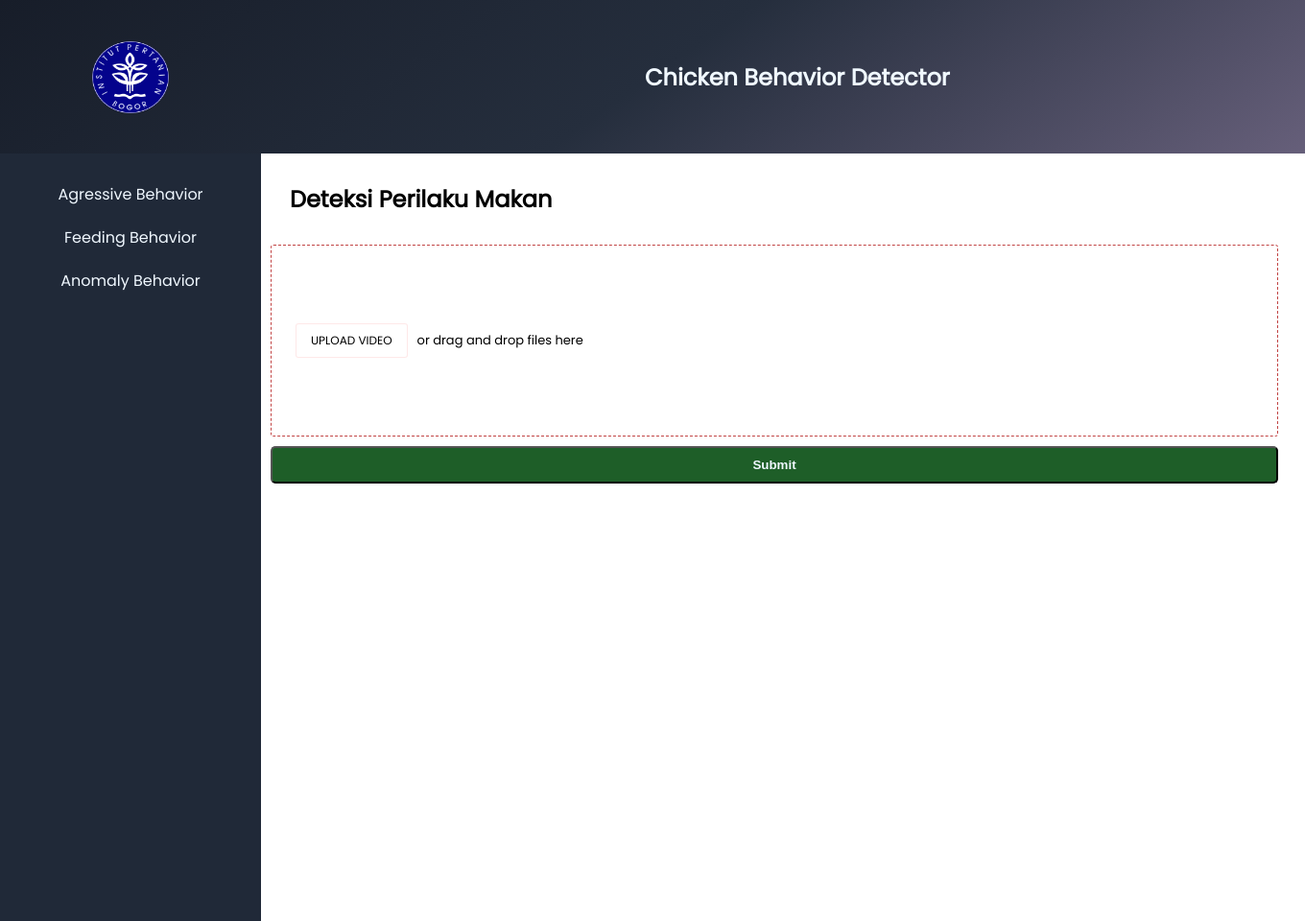
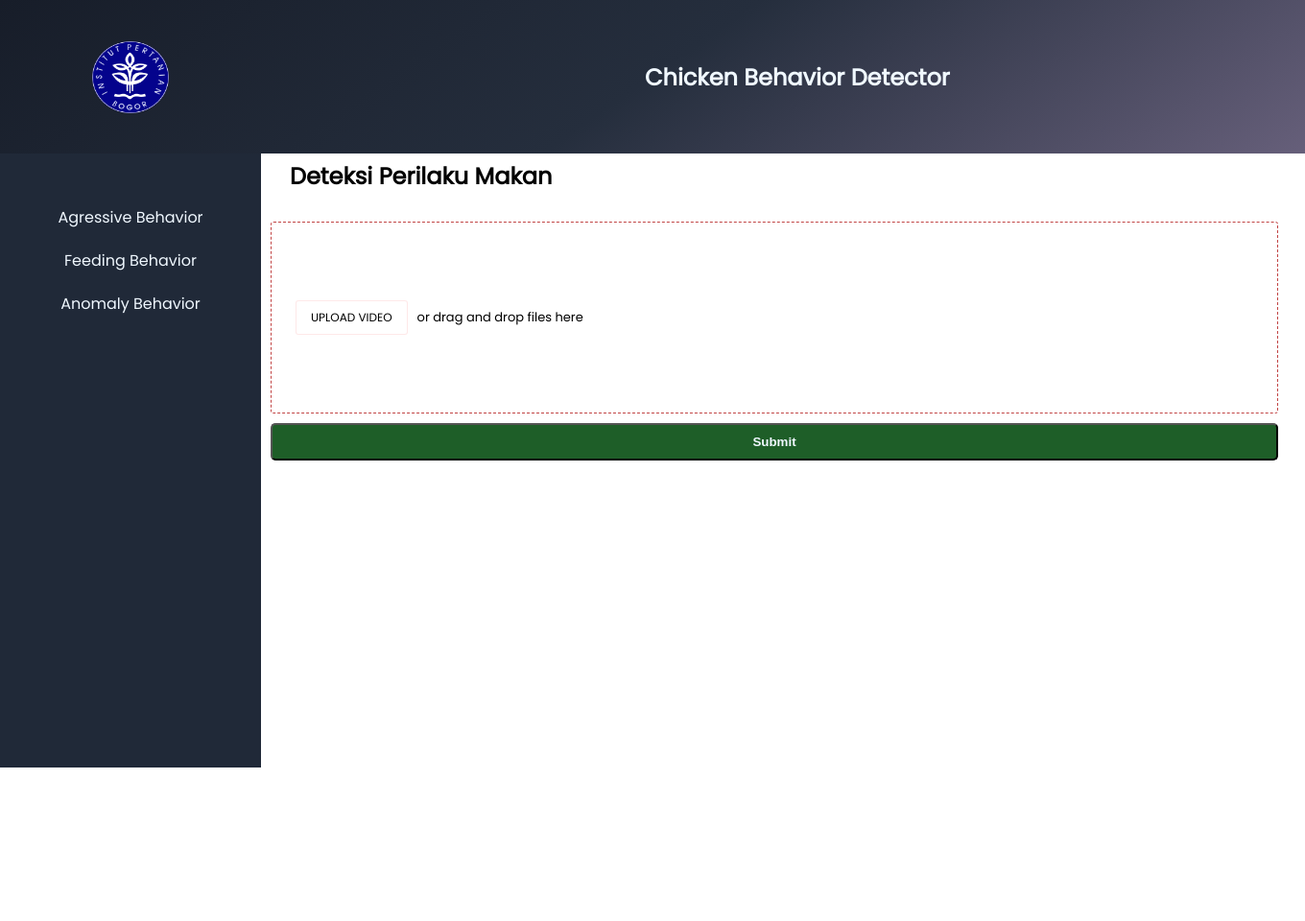
Before and after one commit to EzraFathurrahman/chicken-behavior, a Flask app: page /feed in a window 1360 px wide. Shown: the whole page at 96% size. After the commit the page ends 800 px from the top, so only its background shows below. Run offline with Flask 2, Linux system fonts and the light colour scheme.

Commit message:
overflow problem fixed

```diff
--- a/static/style.css
+++ b/static/style.css
@@ -1,32 +1,34 @@
 @import url('https://fonts.googleapis.com/css2?family=Poppins&display=swap');
 
-*{
-    margin:0;
-    padding:0;
+* {
+    margin: 0;
+    padding: 0;
     box-sizing: border-box;
 }
-body{
-    font-family: poppins,sans-serif;
-    overflow: hidden;
+body {
+  font-family: poppins, sans-serif;
 }
-a{
+a {
     text-decoration: none;
     list-style-type: none;
     color: aliceblue;
 }
 /* NAV */
-.container{
+.container {
     width: 100%;
     height: 20vh;
     display: flex;
     align-items: center;
-    gap:400px;
-    background-image: linear-gradient(145deg, #171d29,#252e3d,#665f7a);
+    gap: 400px;
+    background-image: linear-gradient(145deg, #171d29, #252e3d, #665f7a);
     color: aliceblue;
+    position: fixed;
+    top: 0;
+    z-index: 99999999;
 }
-.logo{
+.logo {
     display: flex;
-    width:200px;
+    width: 200px;
     justify-content: center;
 }
 .nav {
@@ -34,86 +36,86 @@
     justify-content: center;
     text-align: center;
 }
-.logo img{
-    width:80px;
-    height:75px;
+.logo img {
+    width: 80px;
+    height: 75px;
 }
 .logo-container {
-    display : flex;
+    display: flex;
     width: 20%;
     justify-content: center;
 }
 
 /* Content */
-.content{
+.content {
     display: flex;
-    height : 100%;
+    height: 100vh;
 }
 
 /* Menu */
-.menu{
+.menu {
     display: flex;
-    height: 100vh;
+    height: 100%;
     width: 20%;
     justify-content: center;
     text-align: center;
-    padding-top: 20px;
+    padding-top: 15%;
     background-color: #202938;
+    position: fixed;
 }
-.menu li{
+.menu li {
   list-style-type: none;
   padding: 10px;
   border-radius: 5px;
-    color:aliceblue
+  color: aliceblue;
 }
-.menu li:hover{
-    background-color:#665f7a ;
+.menu li:hover {
+  background-color: #665f7a;
   cursor: pointer;
   font-weight: bold;
   transition: background-color 0.5s ease-in-out;
 }
 
 /* MAIN CONTENT */
-.main{
-    display : block;
+.main {
+  display: block;
   margin: auto;
-    padding-top: 10%;
-    width : 100vh;
-    height : 100vh;
-    justify-content: center;
+  padding-top: 20%;
+  padding-left: 20%;
+  height: 100vh;
   text-align: center;
 }
-.main h3{
+.main h3 {
   padding: 10px;
 }
-.main p{
+.main p {
   padding: 10px;
 }
-.btn{
+.btn {
   margin: 10px;
   padding: 10px;
-    border-radius:5px;
+  border-radius: 5px;
   display: inline;
   background-color: #202938;
   color: aliceblue;
   font-weight: 600;
 }
-.btn:hover{
+.btn:hover {
   background-color: #665f7a;
   cursor: pointer;
   transition: background-color 0.3s ease-in-out;
 }
-.btn-submit{
-    width:1050px;
+.btn-submit {
+  width: 1050px;
   margin: 10px;
   padding: 10px;
-    border-radius:5px;
+  border-radius: 5px;
   display: inline;
   background-color: #1e5e28;
   color: aliceblue;
   font-weight: 600;
 }
-.btn-submit:hover{
+.btn-submit:hover {
   background-color: #665f7a;
   cursor: pointer;
   transition: background-color 0.3s ease-in-out;
@@ -121,13 +123,13 @@
 .main-behaviour {
   display: flex;
   flex-direction: column;
-    width : 100%;
-    height : 100vh;
-    padding-left : 20%;
-    overflow: auto;
+  width: 100%;
+  height: 100vh;
+  padding-top : 10%;
+  padding-left: 20%;
 }
-.main-behavior h2{
-    margin:30px;
+.main-behaviour h2 {
+  margin: 30px;
 }
 
 /*FILE UPLOAD*/
--- a/templates/aggressive.html
+++ b/templates/aggressive.html
@@ -26,7 +26,7 @@
                 <li><a href="{{url_for('anomaly')}}">Anomaly Behavior</a> </li>
             </ul>
         </div>
-        <div class="main-behavior">
+        <div class="main-behaviour">
             <h2>Deteksi Perilaku Agresif</h2>
             <form method="post" action="test.py" enctype="multipart/form-data">
                 <div class="file-drop-area">
--- a/templates/anomaly.html
+++ b/templates/anomaly.html
@@ -26,7 +26,7 @@
                 <li><a href="{{url_for('anomaly')}}">Anomaly Behavior</a> </li>
             </ul>
         </div>
-        <div class="main-behavior">
+        <div class="main-behaviour">
             <h2>Deteksi Anomali Pergerakan Ayam</h2>
             <form method="post" action="/anomaly-result" enctype="multipart/form-data">
                 <div class="file-drop-area">
--- a/templates/feed.html
+++ b/templates/feed.html
@@ -26,7 +26,7 @@
                 <li><a href="{{url_for('anomaly')}}">Anomaly Behavior</a> </li>
             </ul>
         </div>
-        <div class="main-behavior">
+        <div class="main-behaviour">
             <h2>Deteksi Perilaku Makan</h2>
             <form method="post" action="test.py" enctype="multipart/form-data">
                 <div class="file-drop-area">
```
Also changed, not shown: other parts of static/style.css (+17 -14 lines), templates/anomaly-result.html (+22 -7 lines), 4 other files. Lines whose indentation alone changed are shown as unchanged.
